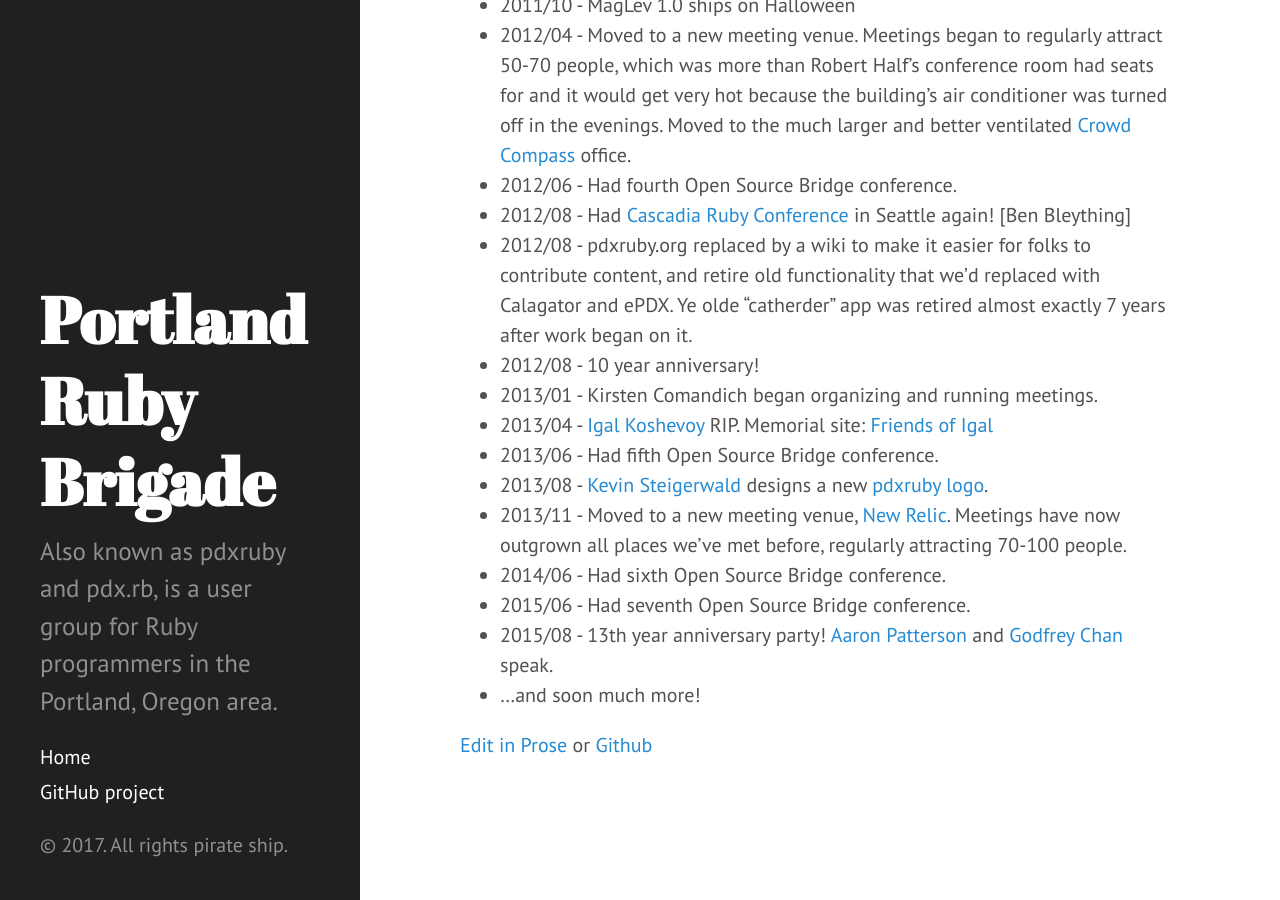
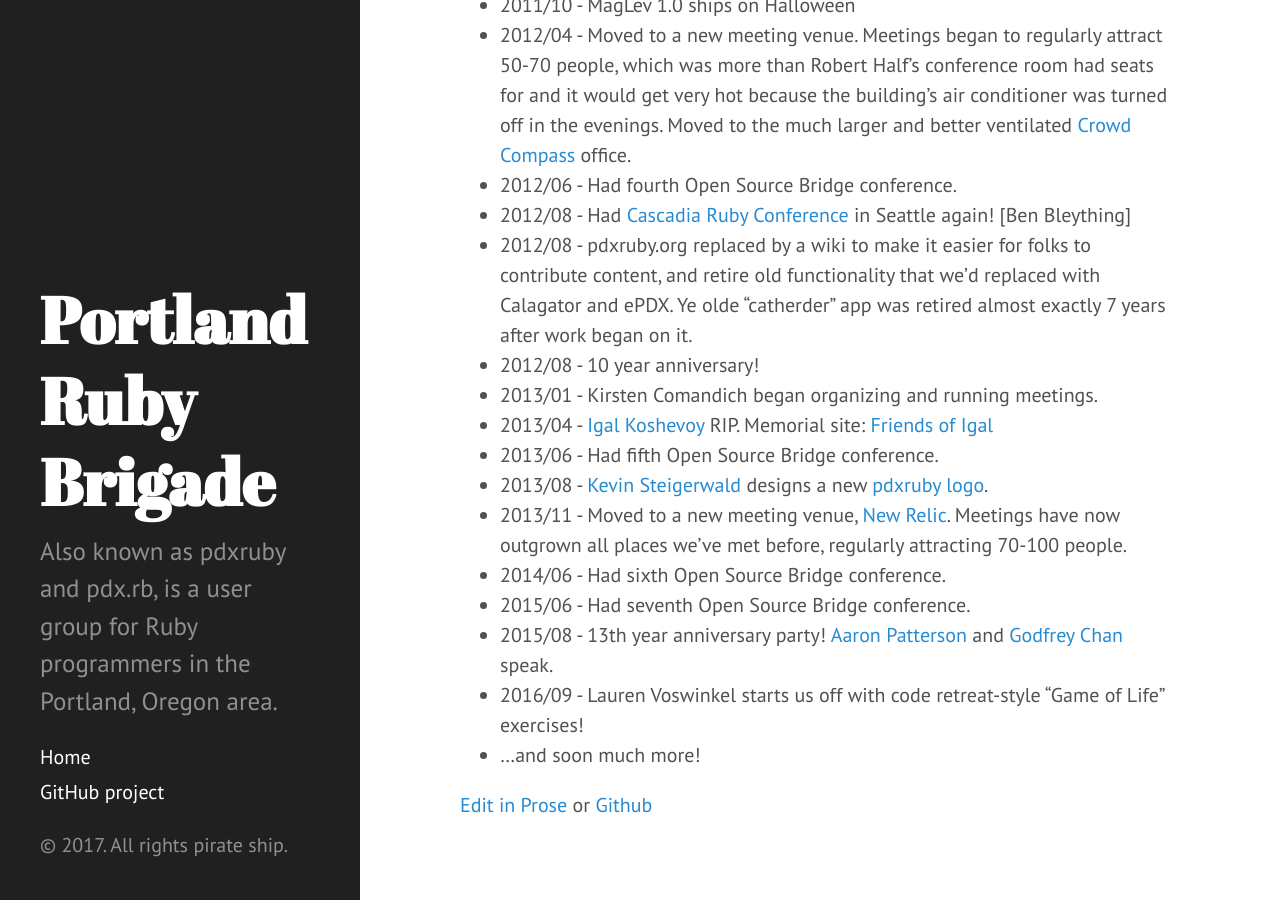
Before and after one commit to pdxruby/pdxruby.github.io, a Jekyll site: the page built from history.md, in a window 1280 px wide and 900 px high, scrolled down 4106 px. Built offline with Jekyll 4.4.1, drawn with Linux system fonts in a browser that asks for light colours.

Commit message:
Update history.md

```diff
--- a/history.md
+++ b/history.md
@@ -84,4 +84,5 @@ Major events in the history of **pdxruby**:
 -   2014/06 - Had sixth Open Source Bridge conference.
 -   2015/06 - Had seventh Open Source Bridge conference.
 -   2015/08 - 13th year anniversary party! [Aaron Patterson](http://twitter.com/tenderlove) and [Godfrey Chan](http://twitter.com/chancancode) speak.
+-   2016/09 - Lauren Voswinkel starts us off with code retreat-style "Game of Life" exercises!
 -   …and soon much more!
```
